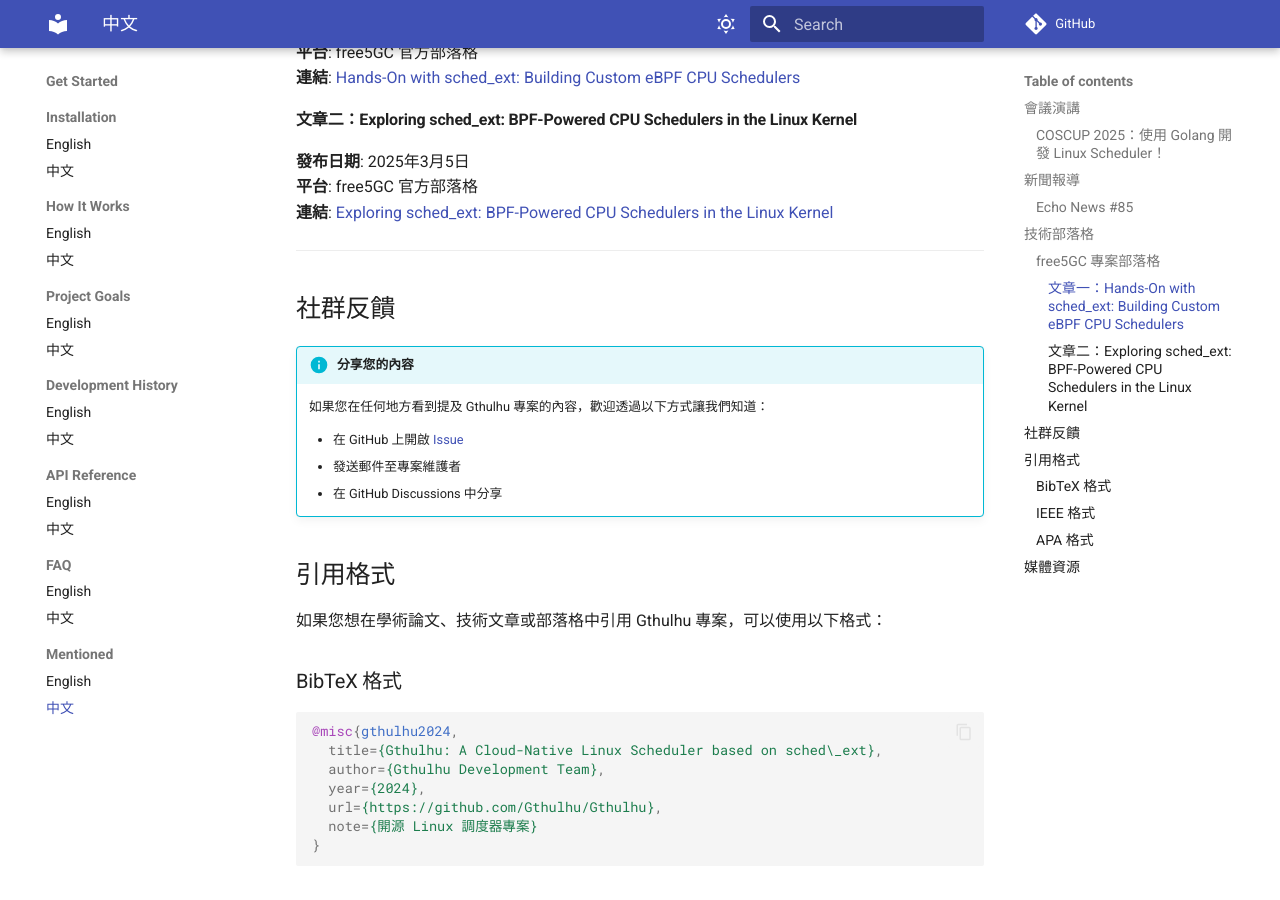
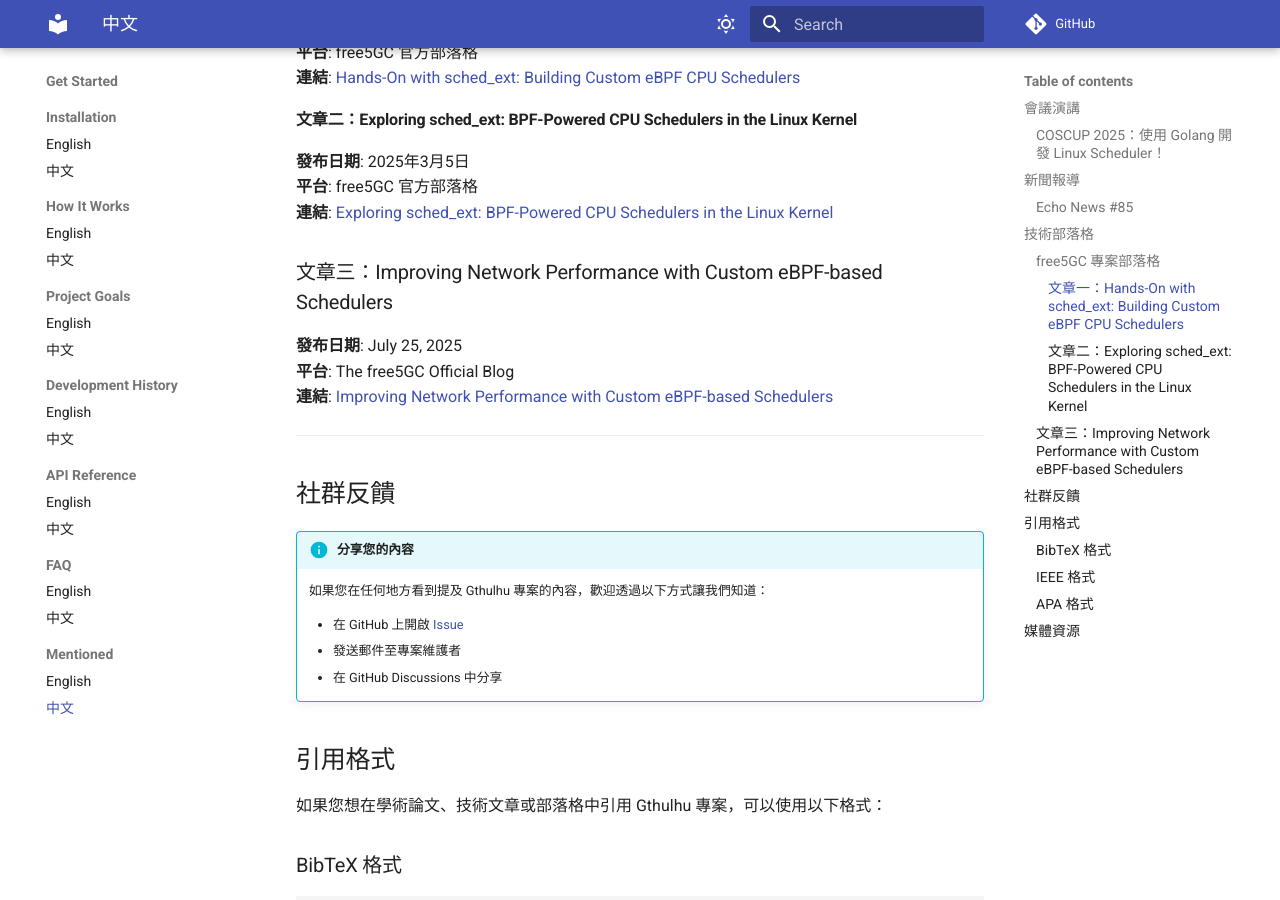
Before and after one commit to Gthulhu/docs, an MkDocs documentation site: the page built from docs/mentioned.md, in a window 1280 px wide and 900 px high, scrolled down 964 px. Built offline with MkDocs 1.6.1 and Material for MkDocs 9.7.7, drawn with Linux system fonts in a browser that asks for light colours; comment, search, counter and statistics services are not loaded.

Commit message:
chore: update mention page

```diff
--- a/docs/mentioned.md
+++ b/docs/mentioned.md
@@ -38,6 +38,11 @@ Echo News 第85期中提及了 Gthulhu 專案，介紹了我們在 Linux 調度
 **發布日期**: 2025年3月5日
 **平台**: free5GC 官方部落格
 **連結**: [Exploring sched_ext: BPF-Powered CPU Schedulers in the Linux Kernel](https://free5gc.org/blog/20250305/20250305/)
+
+### 文章三：Improving Network Performance with Custom eBPF-based Schedulers
+**發布日期**: July 25, 2025
+**平台**: The free5GC Official Blog
+**連結**: [Improving Network Performance with Custom eBPF-based Schedulers](https://free5gc.org/blog/20250726/)
 
 ---
 
```
Also changed, not shown: docs/mentioned.en.md (+5 -0 lines).
